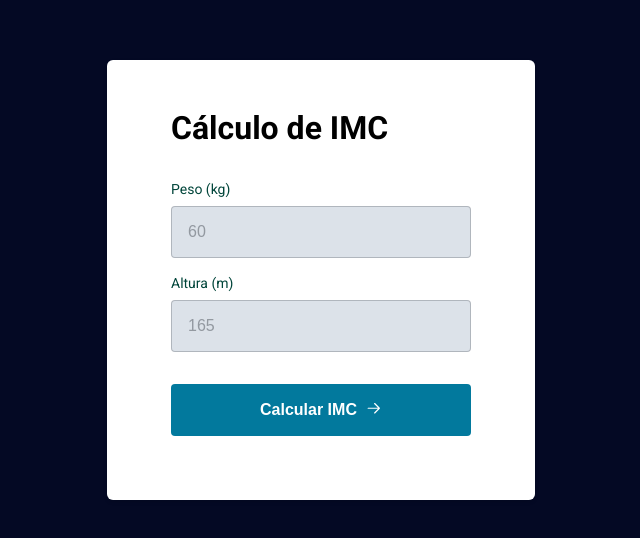
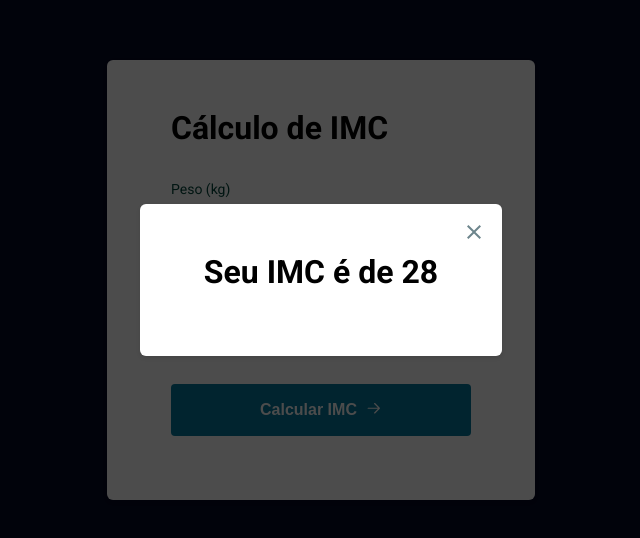
Before and after one commit to Czar1347/explorer-imc, a plain HTML site: page index.html in a window 1280 px wide. Shown: the part 120-658 px from the top of the page, without its empty margins (319-959 px from the left). Drawn offline with Linux system fonts and the light colour scheme.

Commit message:
Criando o modal

```diff
--- a/index.html
+++ b/index.html
@@ -18,6 +18,7 @@
     <script src="./script.js" defer></script>
   </head>
   <body>
+
     <div class="container">
       <main class="card">
         <form>
@@ -39,5 +40,17 @@
         </form>
       </main>
     </div>
+
+    <div class="modal-wrapper open">
+      <div class="modal card">
+        <h2 class="title">
+          <button class="close">
+            <img src="./assets/close.svg">
+          </button>
+
+          Seu IMC é de 28
+        </h2>
+      </div>
+    </div>
   </body>
 </html>
--- a/styles.css
+++ b/styles.css
@@ -83,7 +83,7 @@ form input::placeholder{
     margin-top: 1.6rem;
 }
 
-button{
+form button{
     margin-top: 3.2rem;
     padding: 1.6rem;
     width: 100%;
@@ -104,6 +104,47 @@ button{
     transition: background .3s;
 }
 
-button:hover{
+form button:hover{
     background: var(--bg-button-hover);
 }
+
+
+/* Modal */
+.modal-wrapper.open{
+    opacity: 1;
+    visibility: visible;
+}
+.modal-wrapper{
+    position: absolute;
+    /* top:0;
+    bottom:0;
+    right: 0;
+    left: 0; */
+    inset: 0;
+    background: rgba(0, 0, 0, 0.7);
+
+    display: grid;
+    align-items: center;
+    justify-content: center;
+
+    opacity: 0;
+    visibility: hidden;
+}
+.modal {
+    position: relative;
+}
+.modal button{
+    background: none;
+    border: none;
+
+    position: absolute;
+    top: 1.6rem;
+    right: 1.6rem;
+
+    cursor: pointer;
+
+    transition: transform 80ms;
+}
+.modal button:hover{
+    transform: scale(1.2);
+}
```
Also changed, not shown: assets/close.svg (added).
